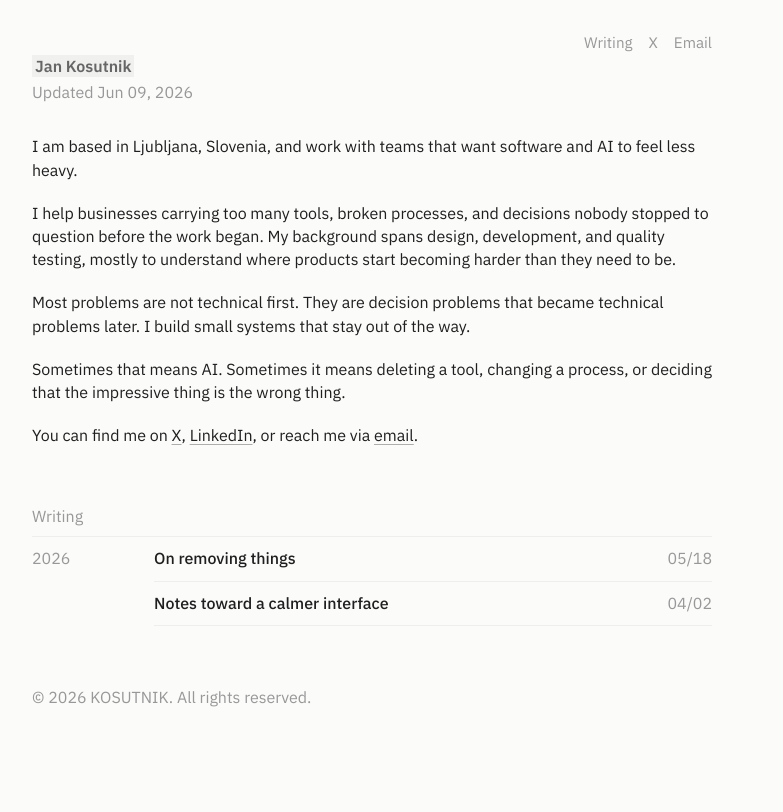
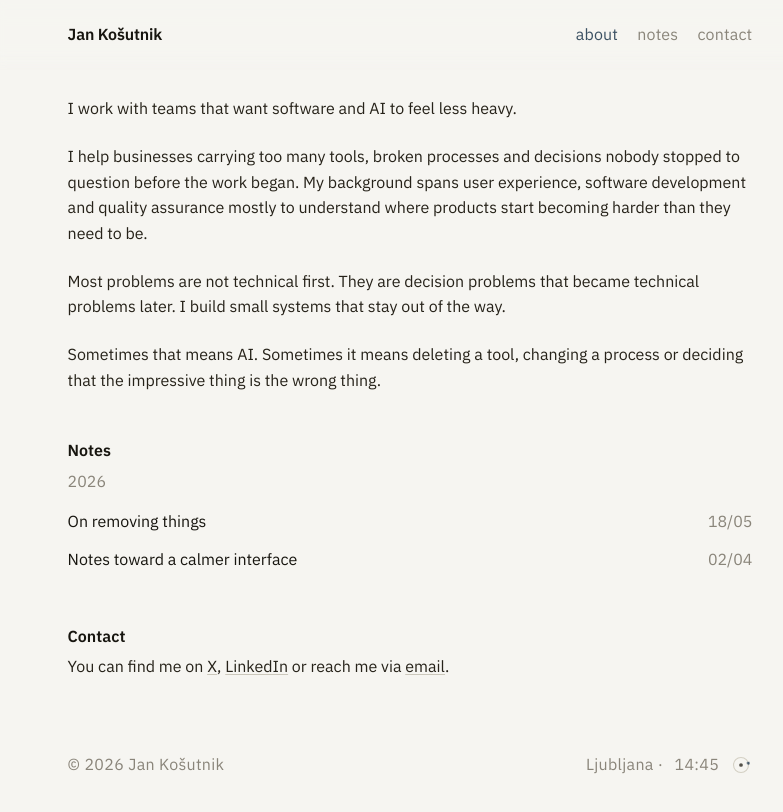
Before and after one commit to JanKosutnik/Kosutnik, a Next.js app: page / in a window 1280 px wide. Shown: the top 812 px of the page, without its empty margins (22-805 px from the left). Built offline with nearby package versions, Linux system fonts and the light colour scheme.

Commit message:
Refine personal site layout and links

```diff
--- a/app/globals.css
+++ b/app/globals.css
@@ -1,13 +1,13 @@
 @import url("https://fonts.googleapis.com/css2?family=IBM+Plex+Sans:wght@400;500;600&display=swap");
 
 :root {
-  --background: #fbfbfa;
-  --text: #1f1f1f;
-  --muted: #989898;
-  --line: #eeeeec;
-  --highlight: #f0f0ef;
-  --accent: #111111;
-  --measure: 680px;
+  --paper: #f6f5f1;
+  --ink: #17150f;
+  --soft: #54514a;
+  --faint: #8a857a;
+  --accent: #3c5163;
+  --measure: 54rem;
+  --sans: "IBM Plex Sans", system-ui, -apple-system, "Segoe UI", Roboto, sans-serif;
 }
 
 * {
@@ -15,151 +15,230 @@
 }
 
 html {
+  -webkit-text-size-adjust: 100%;
+  font-size: 100%;
   scroll-behavior: smooth;
-  font-size: 16px;
 }
 
 body {
   margin: 0;
-  min-height: 100vh;
-  background: var(--background);
-  color: var(--text);
-  font-family: "IBM Plex Sans", Arial, sans-serif;
-  font-size: 1rem;
-  line-height: 1.45;
+  background: var(--paper);
+  color: var(--ink);
+  font-family: var(--sans);
+  font-size: 1em;
+  line-height: 1.6;
+  -webkit-font-smoothing: antialiased;
   text-rendering: optimizeLegibility;
-  -webkit-font-smoothing: antialiased;
 }
 
 a {
   color: inherit;
-  text-decoration: underline;
-  text-decoration-color: rgba(31, 31, 31, 0.35);
-  text-decoration-thickness: 1px;
-  text-underline-offset: 3px;
-  transition: color 140ms ease, text-decoration-color 140ms ease, background-color 140ms ease;
 }
 
-a:hover {
-  color: var(--accent);
-  text-decoration-color: currentColor;
+.site-head {
+  position: sticky;
+  top: 0;
+  z-index: 10;
+  background: var(--paper);
 }
 
-a:focus-visible {
-  outline: 2px solid var(--text);
-  outline-offset: 3px;
+@supports ((-webkit-backdrop-filter: blur(12px)) or (backdrop-filter: blur(12px))) {
+  .site-head {
+    background: rgba(246, 245, 241, 0.72);
+    -webkit-backdrop-filter: blur(12px) saturate(140%);
+    backdrop-filter: blur(12px) saturate(140%);
+    -webkit-mask-image: linear-gradient(to bottom, #000 calc(100% - 18px), transparent);
+    mask-image: linear-gradient(to bottom, #000 calc(100% - 18px), transparent);
+  }
 }
 
-.site {
-  width: min(var(--measure), calc(100% - 42px));
-  margin: 0 auto;
-  padding: 31px 0 58px;
-}
-
-.site-header {
+.head-inner {
   display: flex;
   align-items: baseline;
   justify-content: space-between;
-  gap: 18px;
-  min-height: 0;
-  margin-bottom: 2px;
+  flex-wrap: wrap;
+  gap: 1rem 1.4rem;
+  max-width: var(--measure);
+  margin: 0;
+  padding: 1.4rem 7vw;
 }
 
-.site-name {
-  display: none;
+.brand {
+  font-weight: 600;
+  letter-spacing: -0.01em;
+  text-decoration: none;
+  white-space: nowrap;
 }
 
-.site-nav {
+nav {
   display: flex;
   flex-wrap: wrap;
-  gap: 8px 16px;
-  margin-left: auto;
-  color: var(--muted);
-  font-size: 0.95rem;
+  gap: 1.2rem;
 }
 
-.site-nav a {
-  text-decoration-color: transparent;
+nav a {
+  color: var(--faint);
+  letter-spacing: 0.01em;
+  text-decoration: none;
+  transition: color 0.18s ease;
 }
 
-.profile h1 {
+nav a:hover {
+  color: var(--soft);
+}
+
+nav a.active {
+  color: var(--accent);
+}
+
+.wrap {
+  max-width: var(--measure);
+  min-height: 55vh;
   margin: 0;
-  font-size: inherit;
-  line-height: inherit;
+  padding: 1.6rem 7vw 3rem;
+}
+
+section {
+  scroll-margin-top: 4.5rem;
+}
+
+main > section + section {
+  margin-top: 2.8rem;
+}
+
+p {
+  margin: 0 0 1.4rem;
+  color: #262219;
+}
+
+#about p:last-child,
+.contact p {
+  margin-bottom: 0;
+}
+
+.wrap h1,
+.wrap h2 {
+  margin: 0 0 0.3rem;
+  font-size: 1em;
   font-weight: 600;
 }
 
-.name-highlight {
-  display: inline;
-  padding: 1px 3px;
-  background: var(--highlight);
-  color: #666666;
+a.link {
+  text-decoration: underline;
+  text-decoration-color: #cbc7bb;
+  text-decoration-thickness: 1px;
+  text-underline-offset: 2px;
+  transition: color 0.18s ease, text-decoration-color 0.18s ease;
+}
+
+a.link:hover {
+  color: var(--accent);
+  text-decoration-color: var(--accent);
+}
+
+a.back-link {
+  display: inline-block;
+  margin-bottom: 1.4rem;
+  color: var(--faint);
   text-decoration: none;
 }
 
-.name-highlight:hover {
-  background: #e8e8e6;
-  color: var(--text);
+a.back-link:hover {
+  color: var(--accent);
 }
 
-.updated {
-  margin: 3px 0 31px;
-  color: var(--muted);
-}
-
-.bio p {
-  margin: 0 0 1.25em;
-}
-
-.writing-section {
-  margin-top: 58px;
-}
-
-.section-title {
-  margin: 0 0 8px;
-  color: var(--muted);
-  font-size: inherit;
-  font-weight: 400;
+.writing .year {
+  margin-bottom: 0.5rem;
+  color: var(--faint);
 }
 
 .writing-table {
-  border-top: 1px solid var(--line);
+  display: block;
 }
 
-.writing-year {
-  display: grid;
-  grid-template-columns: 122px minmax(0, 1fr);
+.writing-year + .writing-year {
+  margin-top: 0.75rem;
 }
 
-.year-label {
-  padding-top: 10px;
-  color: var(--muted);
-}
-
-.writing-list {
+ul.posts {
   list-style: none;
   margin: 0;
   padding: 0;
 }
 
-.writing-list li {
-  display: grid;
-  grid-template-columns: minmax(0, 1fr) 56px;
-  gap: 16px;
-  padding: 10px 0;
-  border-bottom: 1px solid var(--line);
+ul.posts li {
+  display: flex;
+  align-items: baseline;
+  justify-content: space-between;
+  gap: 1rem;
+  padding: 0.4rem 0;
 }
 
-.writing-list a {
-  width: fit-content;
-  font-weight: 500;
-  text-decoration-color: transparent;
+ul.posts a {
+  color: inherit;
+  text-decoration: none;
+  transition: color 0.18s ease;
 }
 
-.writing-list time {
-  color: var(--muted);
-  text-align: right;
+ul.posts a:hover {
+  color: var(--accent);
+}
+
+ul.posts .d {
+  color: var(--faint);
+  font-variant-numeric: tabular-nums;
   white-space: nowrap;
+}
+
+footer {
+  max-width: var(--measure);
+  margin: 0;
+  padding: 1.5rem 7vw 2.8rem;
+}
+
+.foot-inner {
+  display: flex;
+  align-items: center;
+  justify-content: space-between;
+  flex-wrap: wrap;
+  gap: 0.7rem 1.4rem;
+  color: var(--faint);
+  font-variant-numeric: tabular-nums;
+  letter-spacing: 0.02em;
+}
+
+.clockwrap {
+  display: inline-flex;
+  align-items: center;
+  gap: 0.7rem;
+}
+
+.orbit {
+  width: 22px;
+  height: 22px;
+  flex: none;
+}
+
+.orbit .ring {
+  fill: none;
+  stroke: #d4d0c4;
+  stroke-width: 1;
+}
+
+.orbit .sun {
+  fill: var(--soft);
+}
+
+.orbit .planet {
+  fill: var(--accent);
+  transform-origin: 10px 10px;
+  animation: spin 26s linear infinite;
+}
+
+@keyframes spin {
+  to {
+    transform: rotate(360deg);
+  }
 }
 
 .writing-body {
@@ -177,11 +256,11 @@ a:focus-visible {
 .writing-body .date {
   display: block;
   margin-bottom: 2.3em;
-  color: var(--muted);
+  color: var(--faint);
 }
 
 .writing-body p {
-  margin: 0 0 1.25em;
+  margin: 0 0 1.4rem;
 }
 
 .writing-body h2 {
@@ -193,50 +272,12 @@ a:focus-visible {
   padding-left: 1.2em;
 }
 
-.footer {
-  margin-top: 60px;
-  color: var(--muted);
-}
-
-@media (min-width: 820px) {
-  .site {
-    margin-left: 54px;
-    margin-right: auto;
-  }
-}
-
-@media (max-width: 560px) {
-  .site {
-    width: min(100% - 32px, var(--measure));
-    padding-top: 26px;
-  }
-
-  .site-header {
-    margin-bottom: 10px;
-  }
-
-  .writing-year {
-    grid-template-columns: 1fr;
-  }
-
-  .year-label {
-    padding: 13px 0 2px;
-  }
-
-  .writing-list li {
-    grid-template-columns: minmax(0, 1fr) 50px;
-  }
-}
-
 @media (prefers-reduced-motion: reduce) {
   html {
     scroll-behavior: auto;
   }
 
-  *,
-  *::before,
-  *::after {
-    scroll-behavior: auto !important;
-    transition-duration: 1ms !important;
+  .orbit .planet {
+    animation: none;
   }
 }
--- a/app/layout.jsx
+++ b/app/layout.jsx
@@ -1,8 +1,8 @@
 import "./globals.css";
 
 export const metadata = {
-  title: "KOSUTNIK",
-  description: "A personal website and public thinking space by Jan Kosutnik."
+  title: "Jan Košutnik",
+  description: "Jan Košutnik - software and AI, made lighter."
 };
 
 export default function RootLayout({ children }) {
--- a/app/page.jsx
+++ b/app/page.jsx
@@ -5,7 +5,8 @@ import { getWriting } from "@/lib/writing";
 function getWritingGroups(items) {
   return items.reduce((groups, item) => {
     const year = item.date.slice(0, 4);
-    const displayDate = item.date.slice(5).replace(".", "/");
+    const [, month, day] = item.date.split(".");
+    const displayDate = `${day}/${month}`;
     const existingGroup = groups.find((group) => group.year === year);
     const entry = { ...item, displayDate };
 
@@ -25,52 +26,39 @@ export default function Home() {
 
   return (
     <SiteShell>
-      <section className="profile" aria-labelledby="profile-title">
-        <h1 id="profile-title">
-          <Link className="name-highlight" href="/">
-            Jan Kosutnik
-          </Link>
-        </h1>
-        <p className="updated">Updated Jun 09, 2026</p>
-
-        <div className="bio">
-          <p>I am based in Ljubljana, Slovenia, and work with teams that want software and AI to feel less heavy.</p>
+      <section id="about">
+        <p>I work with teams that want software and AI to feel less heavy.</p>
 
         <p>
-            I help businesses carrying too many tools, broken processes, and decisions nobody stopped to question before
-            the work began. My background spans design, development, and quality testing, mostly to understand where
-            products start becoming harder than they need to be.
+          I help businesses carrying too many tools, broken processes and decisions nobody stopped to question before
+          the work began. My background spans user experience, software development and quality assurance mostly to
+          understand where products start becoming harder than they need to be.
         </p>
 
         <p>
-            Most problems are not technical first. They are decision problems that became technical problems later. I
-            build small systems that stay out of the way.
+          Most problems are not technical first. They are decision problems that became technical problems later. I build
+          small systems that stay out of the way.
         </p>
 
         <p>
-            Sometimes that means AI. Sometimes it means deleting a tool, changing a process, or deciding that the
+          Sometimes that means AI. Sometimes it means deleting a tool, changing a process or deciding that the
           impressive thing is the wrong thing.
         </p>
-
-          <p>
-            You can find me on <a href="https://x.com/JanKosutnik">X</a>,{" "}
-            <a href="https://pub.hyperagent.com/p/o3PWMYflHx06xQeUujNiMW23QuAgs6vYX2miQTITn8g?v=1#">LinkedIn</a>, or
-            reach me via <a href="mailto:jan@kosutnik.com">email</a>.
-          </p>
-        </div>
       </section>
 
-      <section className="writing-section" aria-labelledby="writing-title">
-        <h2 className="section-title">Writing</h2>
+      <section id="notes" className="writing">
+        <h2>Notes</h2>
         <div className="writing-table">
           {writingGroups.map((group) => (
             <div className="writing-year" key={group.year}>
-              <div className="year-label">{group.year}</div>
-              <ul className="writing-list">
+              <div className="year">{group.year}</div>
+              <ul className="posts">
                 {group.items.map((item) => (
                   <li key={item.slug}>
                     <Link href={`/writing/${item.slug}/`}>{item.title}</Link>
-                    <time dateTime={item.date}>{item.displayDate}</time>
+                    <time className="d" dateTime={item.date}>
+                      {item.displayDate}
+                    </time>
                   </li>
                 ))}
               </ul>
@@ -78,6 +66,25 @@ export default function Home() {
           ))}
         </div>
       </section>
+
+      <section id="contact" className="contact">
+        <h2>Contact</h2>
+        <p>
+          You can find me on{" "}
+          <a className="link" href="https://x.com/JanKosutnik" rel="noopener noreferrer" target="_blank">
+            X
+          </a>
+          ,{" "}
+          <a className="link" href="https://www.linkedin.com/in/jankosutnik" rel="noopener noreferrer" target="_blank">
+            LinkedIn
+          </a>{" "}
+          or reach me via{" "}
+          <a className="link" href="mailto:jan@kosutnik.com">
+            email
+          </a>
+          .
+        </p>
+      </section>
     </SiteShell>
   );
 }
--- a/app/writing/[slug]/page.jsx
+++ b/app/writing/[slug]/page.jsx
@@ -1,4 +1,5 @@
 import SiteShell from "@/components/SiteShell";
+import Link from "next/link";
 import { getWriting, getWritingBySlug } from "@/lib/writing";
 
 export function generateStaticParams() {
@@ -11,7 +12,7 @@ export function generateMetadata({ params }) {
   const post = getWritingBySlug(params.slug);
 
   return {
-    title: `${post.title} - KOSUTNIK`
+    title: `${post.title} - Jan Košutnik`
   };
 }
 
@@ -21,6 +22,9 @@ export default function WritingPage({ params }) {
   return (
     <SiteShell>
       <article className="writing-body">
+        <Link className="back-link" href="/#notes">
+          Notes
+        </Link>
         <h1>{post.title}</h1>
         <span className="date">{post.date}</span>
         <div dangerouslySetInnerHTML={{ __html: post.html }} />
--- /dev/null
+++ b/components/HeaderNav.jsx
@@ -0,0 +1,45 @@
+"use client";
+
+import { useEffect, useState } from "react";
+
+const links = [
+  { href: "/#about", label: "about", id: "about" },
+  { href: "/#notes", label: "notes", id: "notes" },
+  { href: "/#contact", label: "contact", id: "contact" }
+];
+
+export default function HeaderNav() {
+  const [active, setActive] = useState("about");
+
+  useEffect(() => {
+    if (!("IntersectionObserver" in window)) {
+      return undefined;
+    }
+
+    const sections = links.map((link) => document.getElementById(link.id)).filter(Boolean);
+    const observer = new IntersectionObserver(
+      (entries) => {
+        entries.forEach((entry) => {
+          if (entry.isIntersecting) {
+            setActive(entry.target.id);
+          }
+        });
+      },
+      { rootMargin: "-45% 0px -50% 0px", threshold: 0 }
+    );
+
+    sections.forEach((section) => observer.observe(section));
+
+    return () => observer.disconnect();
+  }, []);
+
+  return (
+    <nav id="nav" aria-label="Primary">
+      {links.map((link) => (
+        <a className={active === link.id ? "active" : undefined} data-spy={link.id} href={link.href} key={link.id}>
+          {link.label}
+        </a>
+      ))}
+    </nav>
+  );
+}
--- /dev/null
+++ b/components/LjubljanaClock.jsx
@@ -0,0 +1,44 @@
+"use client";
+
+import { useEffect, useState } from "react";
+
+function getLjubljanaTime() {
+  return new Date().toLocaleTimeString("en-GB", {
+    timeZone: "Europe/Ljubljana",
+    hour: "2-digit",
+    minute: "2-digit"
+  });
+}
+
+export default function LjubljanaClock() {
+  const [time, setTime] = useState("--:--");
+  const [year, setYear] = useState("2026");
+
+  useEffect(() => {
+    const tick = () => setTime(getLjubljanaTime());
+
+    tick();
+    setYear(String(new Date().getFullYear()));
+    const interval = window.setInterval(tick, 15000);
+
+    return () => window.clearInterval(interval);
+  }, []);
+
+  return (
+    <footer>
+      <div className="foot-inner">
+        <span className="copyright">&copy; {year} Jan Košutnik</span>
+        <span className="clockwrap">
+          Ljubljana · <span>{time}</span>
+          <svg className="orbit" viewBox="0 0 20 20" aria-hidden="true">
+            <circle className="ring" cx="10" cy="10" r="6.8" />
+            <circle className="sun" cx="10" cy="10" r="1.7" />
+            <g className="planet">
+              <circle cx="10" cy="3.2" r="1.3" />
+            </g>
+          </svg>
+        </span>
+      </div>
+    </footer>
+  );
+}
--- a/components/SiteShell.jsx
+++ b/components/SiteShell.jsx
@@ -1,22 +1,20 @@
 import Link from "next/link";
+import HeaderNav from "@/components/HeaderNav";
+import LjubljanaClock from "@/components/LjubljanaClock";
 
 export default function SiteShell({ children }) {
   return (
-    <main className="site">
-      <header className="site-header">
-        <Link className="site-name" href="/">
-          KOSUTNIK
-        </Link>
-        <nav className="site-nav" aria-label="Primary">
-          <Link href="/writing/">Writing</Link>
-          <a href="https://x.com/JanKosutnik">X</a>
-          <a href="mailto:jan@kosutnik.com">Email</a>
-        </nav>
+    <>
+      <header className="site-head">
+        <div className="head-inner">
+          <Link className="brand" href="/#about">
+            Jan Košutnik
+          </Link>
+          <HeaderNav />
+        </div>
       </header>
-      {children}
-      <footer className="footer">
-        <span>&copy; 2026 KOSUTNIK. All rights reserved.</span>
-      </footer>
-    </main>
+      <main className="wrap">{children}</main>
+      <LjubljanaClock />
+    </>
   );
 }
```
Also changed, not shown: app/writing/page.jsx (+8 -6 lines). Lines whose indentation alone changed are shown as unchanged.
